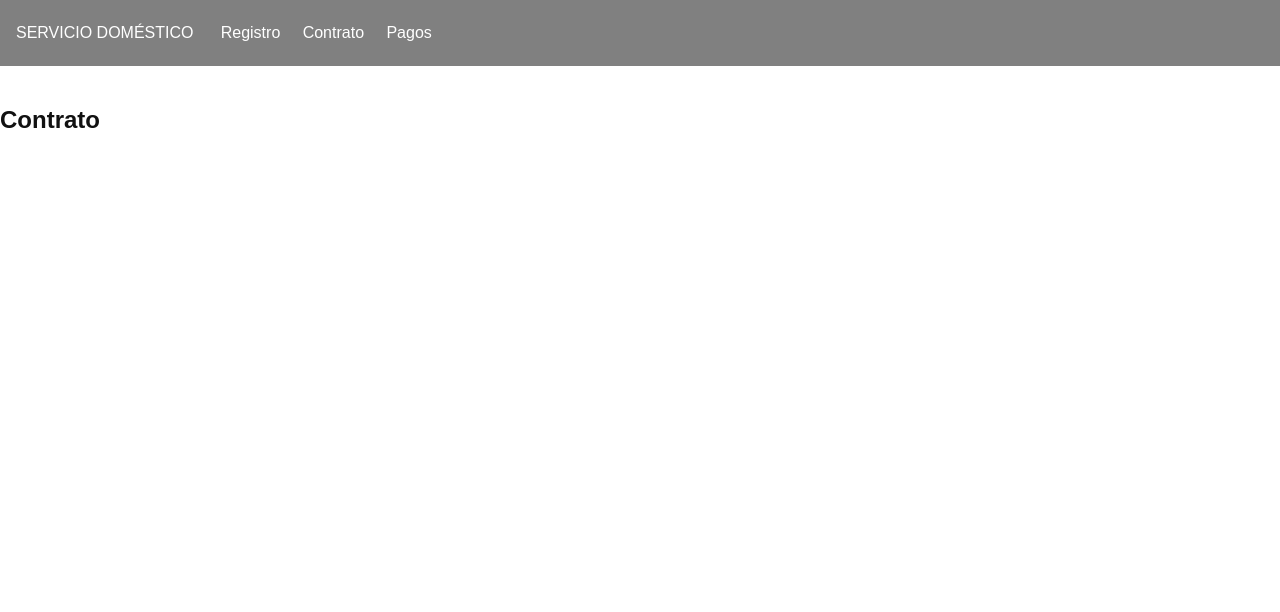
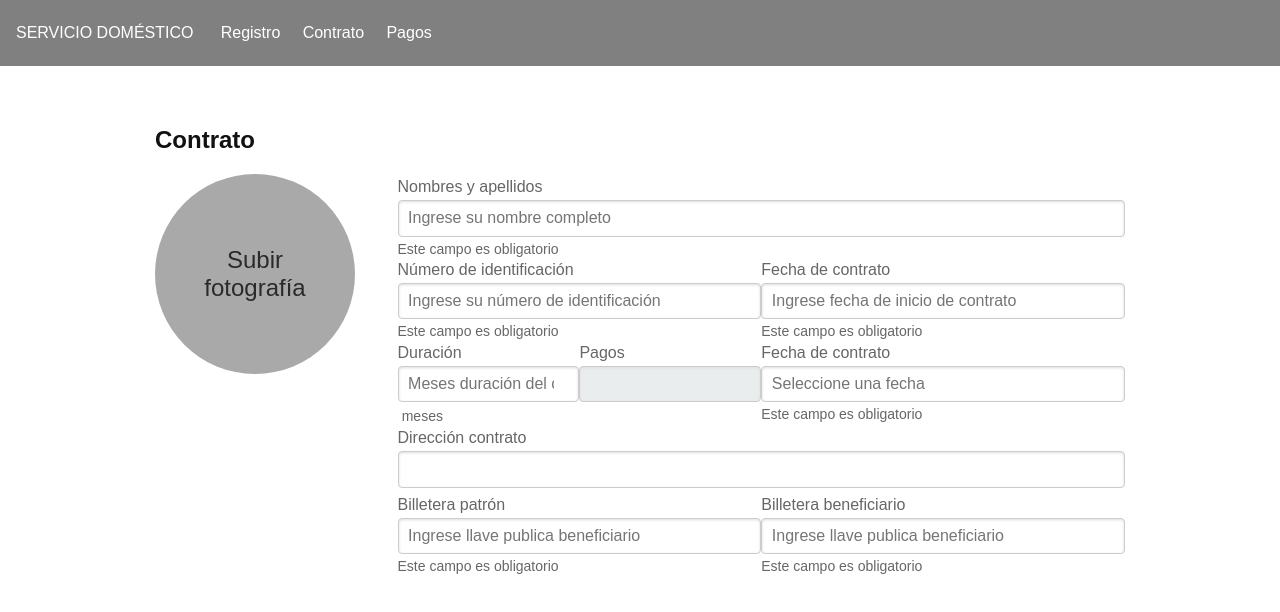
Before and after one commit to snaphuman/CleanupService-Frontend, a React (Create React App) app: page /contract in a window 1280 px wide. Shown: the top 612 px of the page. Built offline with nearby package versions, Linux system fonts and the light colour scheme.

Commit message:
add contract details form

```diff
--- a/src/Contract/Index.js
+++ b/src/Contract/Index.js
@@ -2,7 +2,74 @@ import React from 'react';
 
 class ContractIndex extends React.Component {
     render() {
-        return <h2>Contrato</h2>
+        return (
+            <div className="pure-g container">
+              <div className="pure-u-1">
+                <h2>Contrato</h2>
+                <div className="pure-g">
+                  <div className="pure-u-1-4">
+                    <div className="file-field-wrapper">
+                      <div className="file-field">
+                        <span>Subir fotografía</span>
+                        <input type="file" />
+                      </div>
+                    </div>
+                  </div>
+                  <div className="pure-u-3-4">
+                    <form className="pure-form pure-g pure-form-stacked">
+                      <div className="pure-u-1">
+                        <label for="fullname">Nombres y apellidos</label>
+                        <input id="fullname" className="pure-input-1" type="text" placeholder="Ingrese su nombre completo" />
+                        <span className="pure-form-message">Este campo es obligatorio</span>
+                      </div>
+                      <div className="pure-u-1-2">
+                        <label for="id-number">Número de identificación</label>
+                        <input id="id-number" className="pure-input-1" type="text" placeholder="Ingrese su número de identificación" />
+                        <span className="pure-form-message">Este campo es obligatorio</span>
+                      </div>
+                      <div className="pure-u-1-2">
+                        <label for="contract-date">Fecha de contrato</label>
+                        <input id="contract-date" className="pure-input-1" type="text" placeholder="Ingrese fecha de inicio de contrato" />
+                        <span className="pure-form-message">Este campo es obligatorio</span>
+                      </div>
+                      <div className="pure-u-1-2">
+                        <div className="pure-g">
+                          <div className="pure-u-1-2">
+                            <label for="contract-duration">Duración</label>
+                            <input id="contract-duration" className="pure-input-1" type="number" placeholder="Meses duración del contrato" />
+                            <span className="pure-form-message-inline">meses</span>
+                          </div>
+                          <div className="pure-u-1-2">
+                            <label for="contract-payments">Pagos</label>
+                            <input id="contract-payments" className="pure-input-1" type="text" disabled />
+                          </div>
+                        </div>
+                      </div>
+                      <div className="pure-u-1-2">
+                        <label for="contract-date">Fecha de contrato</label>
+                        <input id="contract-date" className="pure-input-1" type="text" placeholder="Seleccione una fecha" />
+                        <span className="pure-form-message">Este campo es obligatorio</span>
+                      </div>
+                      <div className="pure-u-1">
+                        <label for="contract-id">Dirección contrato</label>
+                        <input id="contrat-id" className="pure-input-1" type="text" />
+                      </div>
+                      <div className="pure-u-1-2">
+                        <label for="patron-wallet">Billetera patrón</label>
+                        <input id="patron-wallet" className="pure-input-1" type="text" placeholder="Ingrese llave publica beneficiario" />
+                        <span className="pure-form-message">Este campo es obligatorio</span>
+                      </div>
+                      <div className="pure-u-1-2">
+                        <label for="beneficiary-wallet">Billetera beneficiario</label>
+                        <input id="benefifiary-wallet" className="pure-input-1" type="text" placeholder="Ingrese llave publica beneficiario" />
+                        <span className="pure-form-message">Este campo es obligatorio</span>
+                      </div>
+                    </form>
+                  </div>
+                </div>
+              </div>
+            </div>
+        )
     }
 }
 
--- a/src/index.css
+++ b/src/index.css
@@ -174,6 +174,41 @@ h1,h2,h3,h4,h5,h6 {
   transform: translateY(-44px);
 }
 
+.file-field-wrapper {
+  width:100%;
+  height: 100%;
+  display: flex;
+}
+
+.file-field {
+  width: 200px;
+  height: 200px;
+  border-radius: 100px;
+  display: flex;
+  position: relative;
+  background: #a9a9a9;
+  color: #2a2a2a;
+  overflow: hidden;
+  justify-content: center;
+  align-items: center;
+}
+
+.file-field span {
+  text-align:center;
+  font-size: 1.5em;
+  padding: 0 25px;
+}
+
+input[type='file']{
+  width: 200px;
+  height: 200px;
+  opacity: 0;
+  position: absolute;
+  top: 0;
+  left: 0;
+  cursor: pointer;
+}
+
 /* override default purecss media queries */
 @media screen and (min-width: 35.5em) {
   .container {
```
